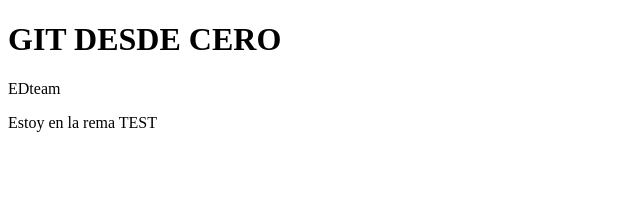
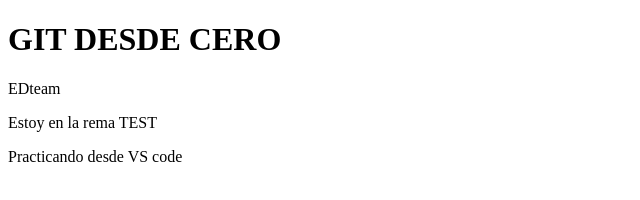
Before and after one commit to jimmyflores54/practicando-git, a plain HTML site: page index.html in a window 1280 px wide. Shown: the whole page, without its empty margins (0-640 px from the left). Drawn offline with Linux system fonts and the light colour scheme.

Commit message:
Primer commit desde VS code

```diff
--- a/index.html
+++ b/index.html
@@ -3,7 +3,7 @@
 <head>
     <meta charset="UTF-8">
     <meta name="viewport" content="width=device-width, initial-scale=1.0">
-    <title>Practicando con GIT</title>
+    <title>Practicando con GIT desde VScode</title>
 </head>
 <body>
     <h1>GIT DESDE CERO</h1>
@@ -11,5 +11,10 @@
     <section>
         <p>Estoy en la rema TEST</p>
     </section>
+    <div>
+        <p>
+            Practicando desde VS code
+        </p>
+    </div>
 </body>
 </html>
```
Also changed, not shown: 1 other file.
